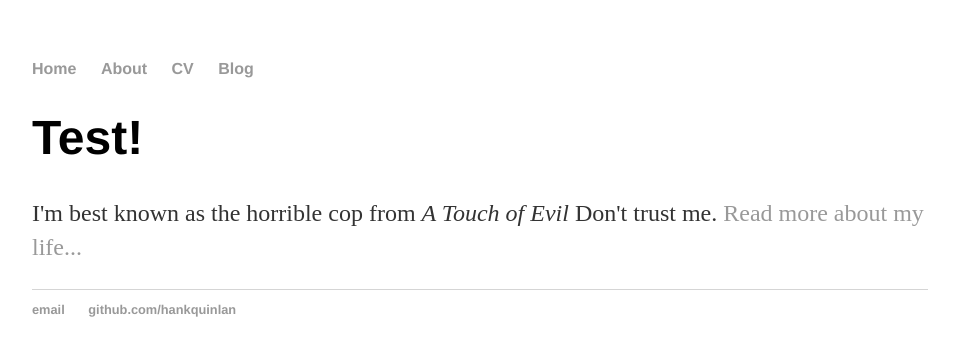
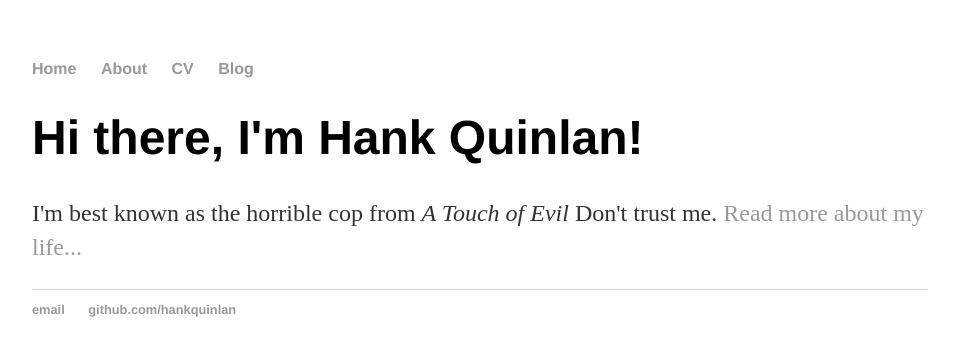
Before and after one commit to joe-bun/joe-bun.github.io, a Jekyll site: the page built from index.html, in a window 1280 px wide. Shown: the top 356 px of the page, without its empty margins (160-1115 px from the left). Built offline with Jekyll 4.4.1, drawn with Linux system fonts in a browser that asks for light colours.

Commit message:
Update index.html

```diff
--- a/index.html
+++ b/index.html
@@ -1,30 +1,8 @@
-<!DOCTYPE html>
-<html>
-	<head>
-		<title>Joban Aulakh</title>
-		<!-- link to main stylesheet -->
-		<link rel="stylesheet" type="text/css" href="/css/main.css">
-	</head>
-	<body>
-		<nav>
-    		<ul>
-        		<li><a href="/">Home</a></li>
-	        	<li><a href="/about">About</a></li>
-        		<li><a href="/cv">CV</a></li>
-        		<li><a href="/blog">Blog</a></li>
-    		</ul>
-		</nav>
-		<div class="container">
-    		<div class="blurb">
-        		<h1>Test!</h1>
-				<p>I'm best known as the horrible cop from <em>A Touch of Evil</em> Don't trust me. <a href="/about">Read more about my life...</a></p>
-    		</div><!-- /.blurb -->
-		</div><!-- /.container -->
-		<footer>
-    		<ul>
-        		<li><a href="mailto:hankquinlanhub@gmail.com">email</a></li>
-        		<li><a href="https://github.com/hankquinlan">github.com/hankquinlan</a></li>
-			</ul>
-		</footer>
-	</body>
-</html>
+---
+layout: default
+title: Hank Quinlan, Horrible Cop
+---
+<div class="blurb">
+	<h1>Hi there, I'm Hank Quinlan!</h1>
+	<p>I'm best known as the horrible cop from <em>A Touch of Evil</em> Don't trust me. <a href="/about">Read more about my life...</a></p>
+</div><!-- /.blurb -->
```
